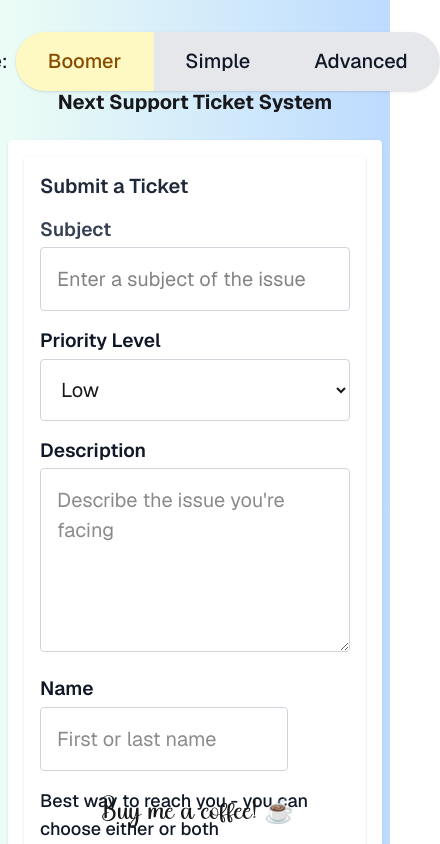
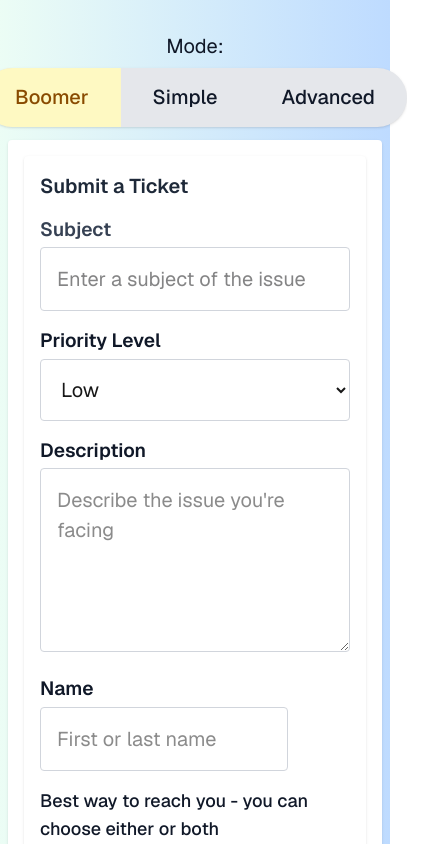
Before and after one commit to adamn1225/personalticketsystem, a Next.js app: page / in a window 390 px wide. Shown: the top 844 px of the page, 440 px wide, since content can reach past the window. Built offline with nearby package versions, Linux system fonts and the light colour scheme.

Commit message:
email, name, num, added

```diff
--- a/app/page.tsx
+++ b/app/page.tsx
@@ -33,7 +33,7 @@ export default function Home() {
       </main>
       <footer className="row-start-3 flex gap-[24px] flex-wrap items-center justify-center">
         <div className="fixed bottom-0 left-0 right-8 flex justify-end items-center bg-opacity-50 p-4">
-          <h2 style={{ fontFamily: "vscript, sans-serif" }} className={`text-2xl ${textColor} pr-12 pt-3`}>
+          <h2 style={{ fontFamily: "vscript, sans-serif" }} className={`hidden md:block text-2xl ${textColor} pr-12 pt-3`}>
             Buy me a coffee! ☕️
           </h2>
         </div>
--- a/components/BoomerToggle.tsx
+++ b/components/BoomerToggle.tsx
@@ -27,12 +27,12 @@ const ModeToggle = () => {
     };
 
     return (
-        <div className="flex justify-center items-center gap-2 py-4">
+        <div className={boomerMode ? "flex flex-col justify-center items-center gap-2 py-4" : "flex justify-center items-center gap-2 py-4"}>
             <span className={boomerMode ? `text-xl text-gray-900` : `text-base text-white`}>Mode:</span>
             <div className="flex bg-gray-200 rounded-full overflow-hidden text-xs font-medium shadow-sm">
                 <button
                     onClick={() => setMode("boomer")}
-                    className={`px-4 py-1 transition ${getActive() === "boomer" ? "bg-yellow-100 text-yellow-800" : "text-gray-900"}`}
+                    className={`md:px-4 py-1 transition ${getActive() === "boomer" ? "bg-yellow-100 text-yellow-800" : "text-gray-900"}`}
                 >
                     Boomer
                 </button>
```
